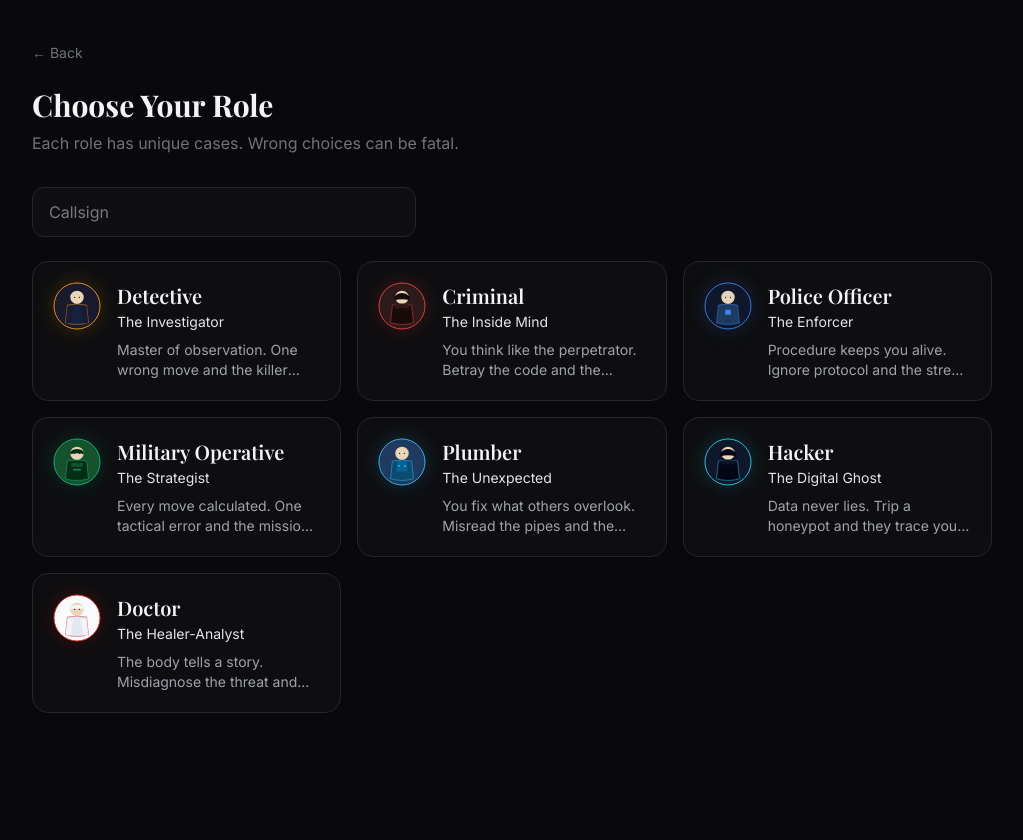
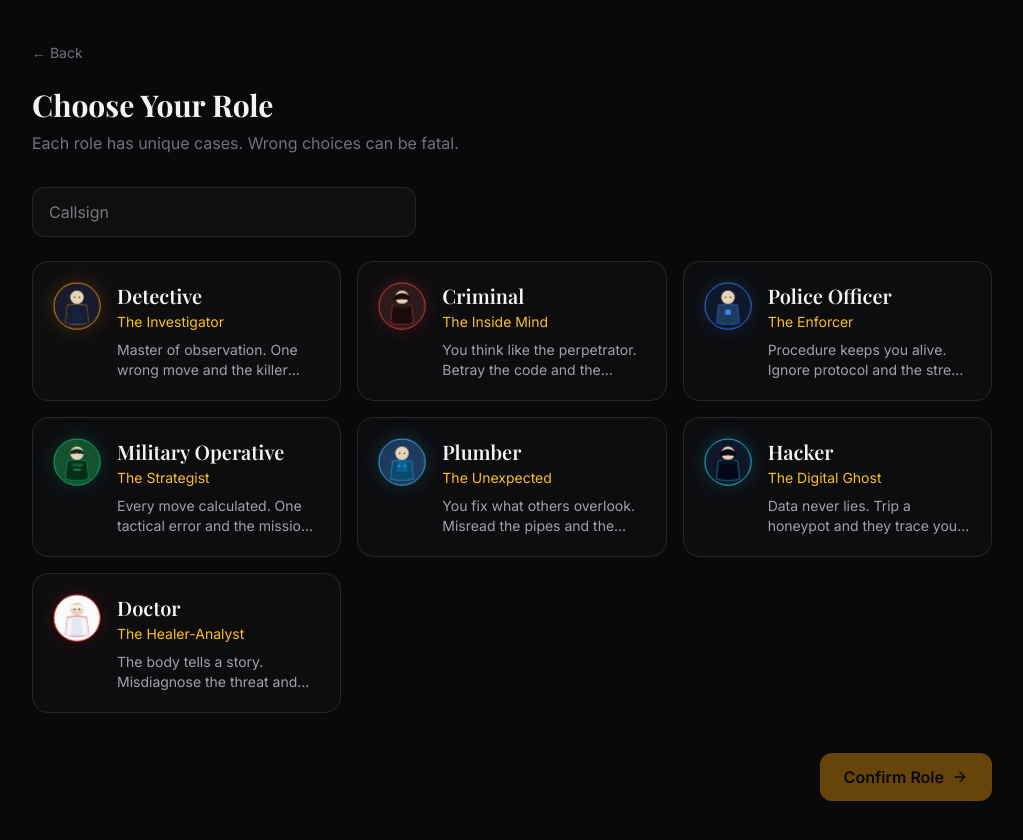
Before and after one commit to heidif24/tactica24-game, a React (Vite) app: page / in a window 1280 px wide. Both pictures are taken after a click on the button "Begin Investigation". Shown: the whole page, without its empty margins (128-1151 px from the left). Built offline with nearby package versions, Linux system fonts and the light colour scheme.

Commit message:
Add full color tokens and animations used by UI

```diff
--- a/src/index.css
+++ b/src/index.css
@@ -12,78 +12,41 @@
   --color-noir-800: #18181b;
   --color-noir-900: #0f0f12;
   --color-noir-950: #09090b;
-  --color-accent: #c9a227;
-  --color-danger: #b91c1c;
-  --color-success: #15803d;
-  --font-serif: "Playfair Display", serif;
-  --font-mono: "JetBrains Mono", monospace;
+  --color-accent-400: #fbbf24;
+  --color-accent-500: #f59e0b;
+  --color-accent-600: #d97706;
+  --color-crimson-400: #f87171;
+  --color-crimson-500: #ef4444;
+  --color-emerald-400: #34d399;
+  --color-emerald-500: #10b981;
+  --color-azure-400: #60a5fa;
+  --color-azure-500: #3b82f6;
   --font-sans: "Inter", system-ui, sans-serif;
+  --font-serif: "Playfair Display", Georgia, serif;
+  --font-mono: "JetBrains Mono", ui-monospace, monospace;
 }
 
-* {
-  box-sizing: border-box;
-}
-
-html, body, #root {
-  height: 100%;
-  margin: 0;
-  background: var(--color-noir-950);
-  color: var(--color-noir-100);
+* { box-sizing: border-box; }
+html, body, #root { height: 100%; margin: 0; }
+body {
+  background: radial-gradient(ellipse at top, #12121a 0%, #09090b 60%);
+  min-height: 100dvh;
+  color: #e4e4e7;
   font-family: var(--font-sans);
 }
 
-/* Custom scrollbar */
-::-webkit-scrollbar {
-  width: 6px;
-  height: 6px;
+::-webkit-scrollbar { width: 6px; height: 6px; }
+::-webkit-scrollbar-track { background: transparent; }
+::-webkit-scrollbar-thumb { background: #3f3f46; border-radius: 3px; }
+::selection { background: rgba(245, 158, 11, 0.3); color: #fbbf24; }
+
+@keyframes pulse-glow {
+  0%, 100% { box-shadow: 0 0 0 0 rgba(245, 158, 11, 0.4); }
+  50% { box-shadow: 0 0 20px 4px rgba(245, 158, 11, 0.15); }
 }
-::-webkit-scrollbar-track {
-  background: var(--color-noir-900);
+@keyframes breathe {
+  0%, 100% { transform: scale(1); }
+  50% { transform: scale(1.02); }
 }
-::-webkit-scrollbar-thumb {
-  background: var(--color-noir-600);
-  border-radius: 3px;
-}
-::-webkit-scrollbar-thumb:hover {
-  background: var(--color-noir-500);
-}
-
-/* Selection */
-::selection {
-  background: color-mix(in srgb, var(--color-accent) 40%, transparent);
-  color: white;
-}
-
-/* Focus rings */
-button:focus-visible, a:focus-visible {
-  outline: 2px solid var(--color-accent);
-  outline-offset: 2px;
-}
-
-/* Animations */
-@keyframes pulse-glow {
-  0%, 100% { box-shadow: 0 0 0 0 color-mix(in srgb, var(--color-accent) 40%, transparent); }
-  50% { box-shadow: 0 0 20px 4px color-mix(in srgb, var(--color-accent) 25%, transparent); }
-}
-
-.animate-pulse-glow {
-  animation: pulse-glow 2s ease-in-out infinite;
-}
-
-@keyframes fade-in {
-  from { opacity: 0; transform: translateY(8px); }
-  to { opacity: 1; transform: translateY(0); }
-}
-
-.animate-fade-in {
-  animation: fade-in 0.35s ease-out forwards;
-}
-
-/* Blood / danger text */
-.text-danger {
-  color: var(--color-danger);
-}
-
-.bg-danger {
-  background-color: var(--color-danger);
-}
+.animate-pulse-glow { animation: pulse-glow 2.5s ease-in-out infinite; }
+.animate-breathe { animation: breathe 3s ease-in-out infinite; }
```
